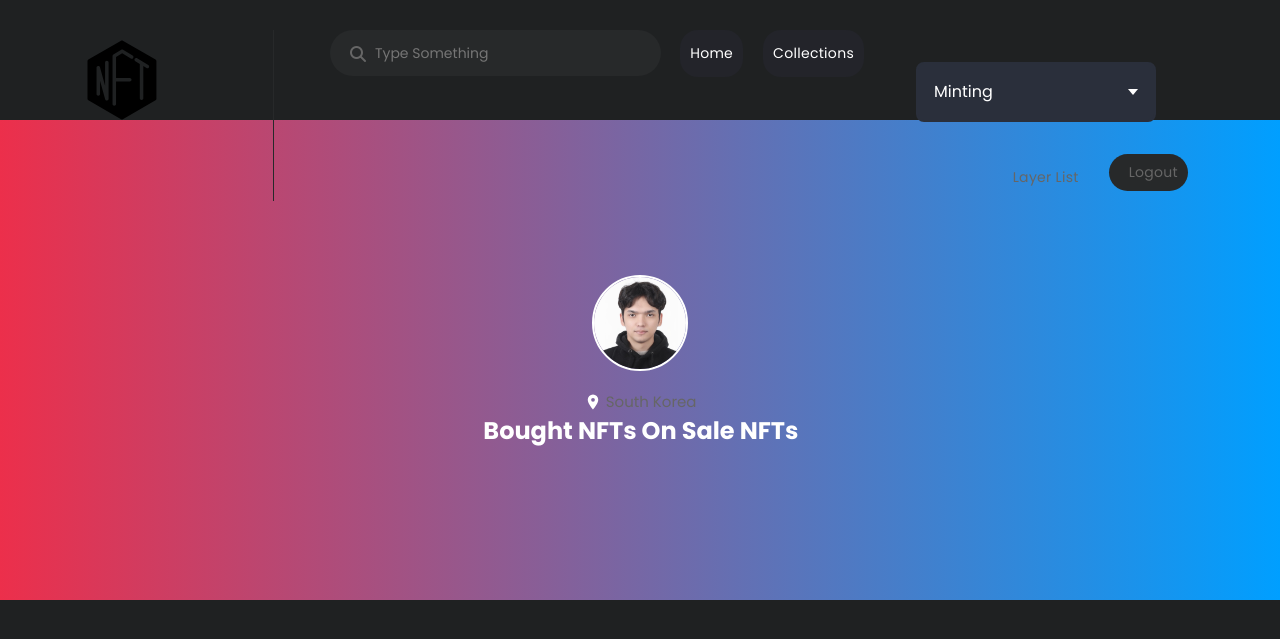
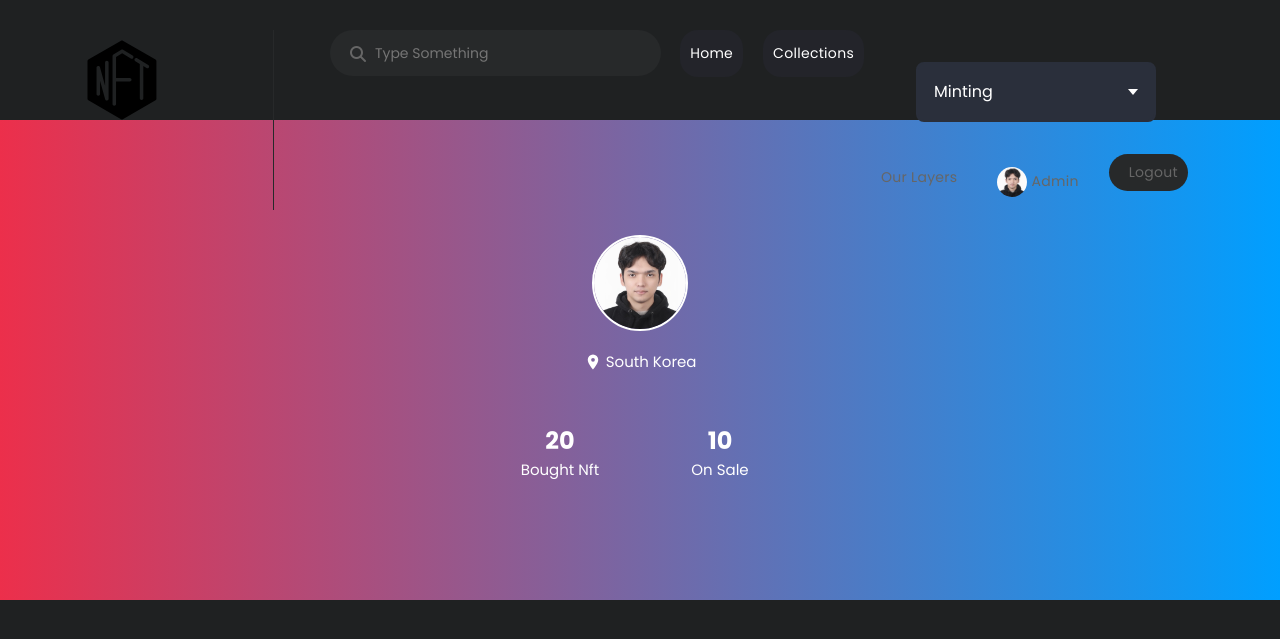
Before and after one commit to benku123/NFT-minting-python, a Django app: page /profile/ in a window 1280 px wide. Shown: the top 639 px of the page. Run offline with Django 5.2, Linux system fonts and the light colour scheme; a user stored in the database is signed in; data comes from the database, SQL or seed files in the repository; both versions use the stored data as it was after the commit; some libraries are stand-ins or nearby versions; some web fonts are replaced.

Commit message:
add profile

```diff
--- a/contract/models.py
+++ b/contract/models.py
@@ -3,7 +3,7 @@ from django.db import models
 from django.contrib.auth.models import User
 
 class ApiProfile(models.Model):
-    user = models.OneToOneField(User, on_delete=models.CASCADE)
+    user = models.OneToOneField(User, on_delete=models.CASCADE, related_name="api_profile")
     eth_address = models.CharField(max_length=42)
     profile_image = models.ImageField(upload_to='profile_images/', null=True, blank=True)
     location = models.CharField(max_length=100, blank=True, null=True)
--- a/templates/assets/navbar.html
+++ b/templates/assets/navbar.html
@@ -108,7 +108,18 @@
                                 </ul>
                             </div>
                         </li>
-                        <li><a href="{% url 'personal_list_folder' %}">Layer List</a></li>
+                        <li><a href="{% url 'personal_list_folder' %}">Our Layers</a></li>
+                      <li>
+                        <a href="{% url 'profile' %}">
+                            {% if request.user.api_profile.profile_image %}
+                                <img src="{{ request.user.api_profile.profile_image.url }}" alt="{{ request.user.username }}" style="height: 30px; width: 30px; border-radius: 50%;">
+                            {% else %}
+                                <img src="https://via.placeholder.com/30" alt="{{ request.user.username }}" style="height: 30px; width: 30px; border-radius: 50%;">
+                            {% endif %}
+                            {{ request.user }}
+                        </a>
+                    </li>
+
 
                         {% if user.is_authenticated %}
                             <li><a href="{% url 'logout' %}">Logout</a></li>
--- a/templates/registration/profile.html
+++ b/templates/registration/profile.html
@@ -63,16 +63,18 @@
                     <svg width="18" height="18" viewBox="0 0 24 24" fill="currentColor">
                         <path d="M12,11.5A2.5,2.5 0 0,1 9.5,9A2.5,2.5 0 0,1 12,6.5A2.5,2.5 0 0,1 14.5,9A2.5,2.5 0 0,1 12,11.5M12,2A7,7 0 0,0 5,9C5,14.25 12,22 12,22C12,22 19,14.25 19,9A7,7 0 0,0 12 ,2Z"></path>
                     </svg>
-                    <p>{{ profile.location }}</p>
+                    <p style="color: white;">{{ profile.location }}</p>
                 </div>
-                <div class="stats">
-                    <div class="col-4">
-                        <h4>Bought NFTs</h4>
+                <div class="stats" style="margin-top: 50px;">
+                    <div class="col-4" style="color: white;">
+                      <h4>20</h4>
+                      <p  style="color: white;">Bought Nft</p>
                     </div>
                     <div class="col-4">
-                        <h4>On Sale NFTs</h4>
+                      <h4>10</h4>
+                      <p  style="color: white;">On Sale</p>
                     </div>
-                </div>
+                  </div>
             </div>
         </header>
     </section>
```
Also changed, not shown: contract/migrations/0023_alter_apiprofile_user.py (added), db.sqlite3, media/profile_images/2.drawio.png (added), media/profile_images/IMG_1500_3.JPEG (added).
